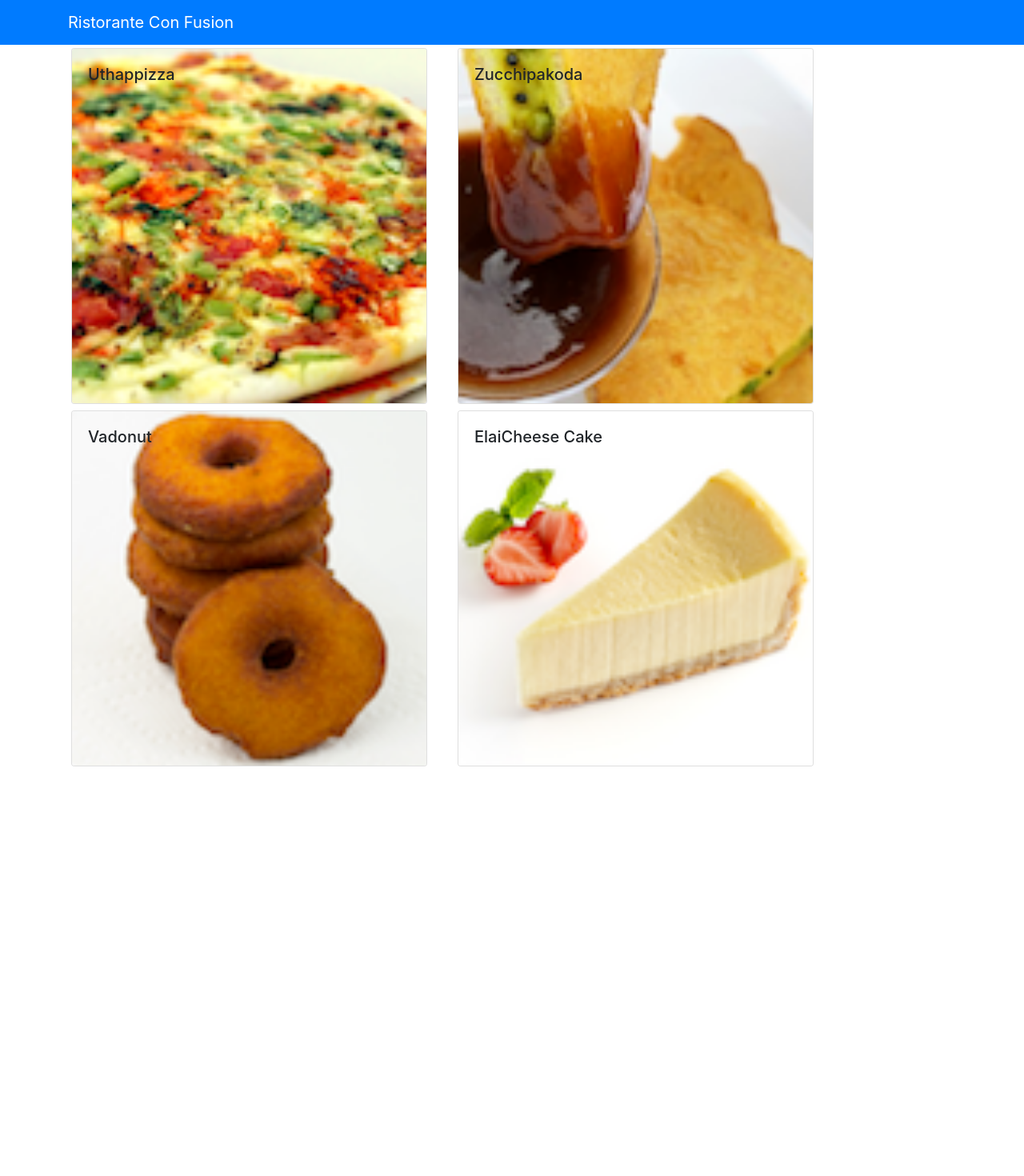
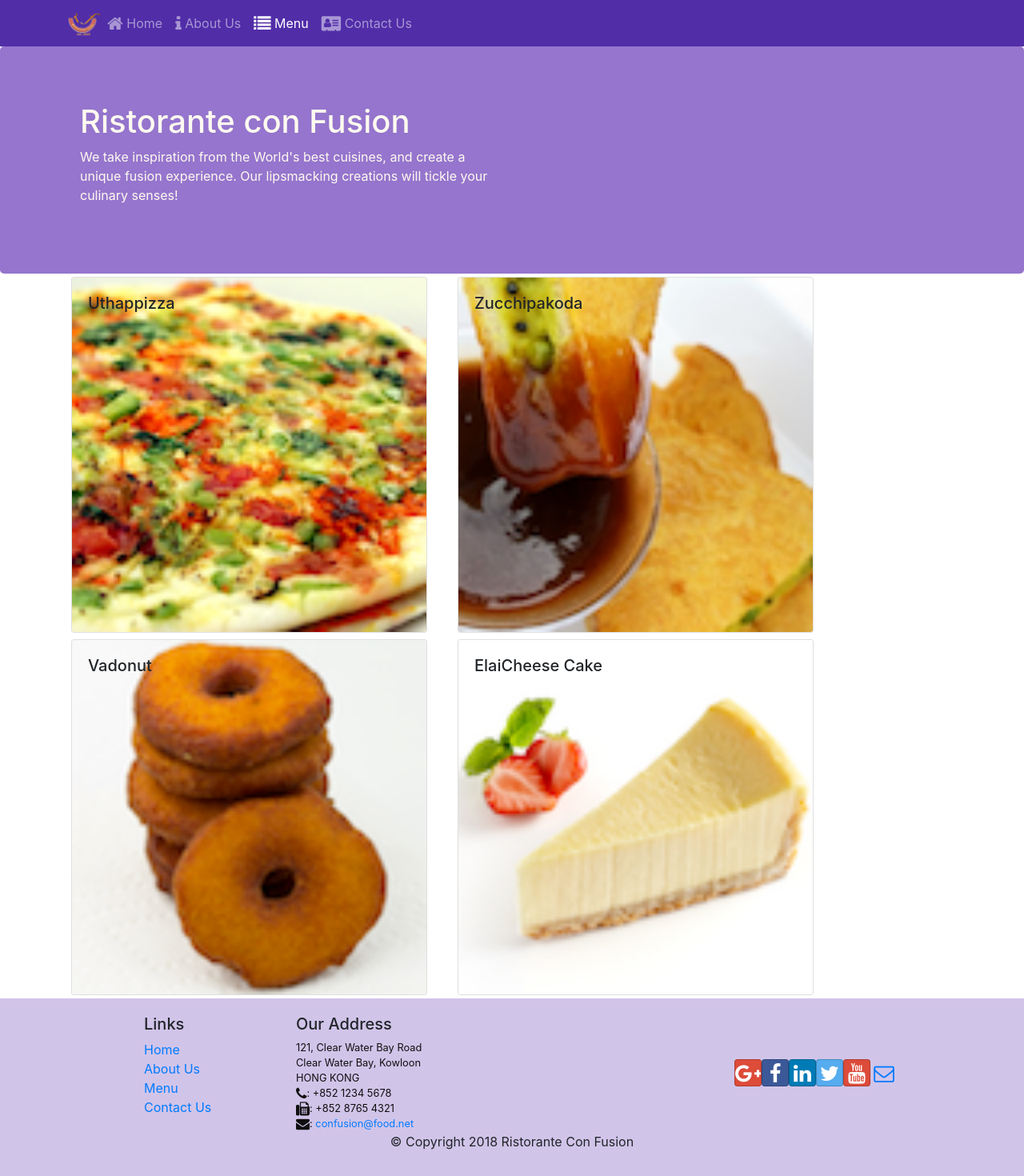
Before and after one commit to pranjal080598/React-frontend, a React (Create React App) app: page /menu in a window 1280 px wide. Shown: the top 1470 px of the page at 80% size. Before the commit the page ends 962 px from the top, so only its background shows below. Built offline with nearby package versions, Linux system fonts and the light colour scheme.

Commit message:
React-Router in Header and Footer

```diff
--- a/package.json
+++ b/package.json
@@ -7,9 +7,13 @@
     "@testing-library/react": "^9.5.0",
     "@testing-library/user-event": "^7.2.1",
     "bootstrap": "^4.0.0",
+    "bootstrap-social": "^5.1.1",
+    "font-awesome": "^4.7.0",
+    "jquery": "^1.9.1",
     "react": "^16.13.1",
     "react-dom": "^16.13.1",
     "react-popper": "^0.9.2",
+    "react-router-dom": "^4.2.2",
     "react-scripts": "3.4.1",
     "reactstrap": "^5.0.0"
   },
--- a/src/App.css
+++ b/src/App.css
@@ -1,4 +1,36 @@
-/* .App {
+.row-header{
+    margin:0px auto;
+    padding:0px auto;
+}
+
+.row-content {
+    margin:0px auto;
+    padding: 50px 0px 50px 0px;
+    border-bottom: 1px ridge;
+    min-height:400px;
+}
+
+.footer{
+    background-color: #D1C4E9;
+    margin:0px auto;
+    padding: 20px 0px 20px 0px;
+}
+.jumbotron {
+    padding:70px 30px 70px 30px;
+    margin:0px auto;
+    background: #9575CD ;
+    color:floralwhite;
+}
+
+address{
+    font-size:80%;
+    margin:0px;
+    color:#0f0f0f;
+}
+
+.navbar-dark {
+    background-color: #512DA8;
+}/* .App {
   text-align: center;
 }
 
--- a/src/App.js
+++ b/src/App.js
@@ -1,15 +1,17 @@
 import React, {Component} from 'react';
 import Main from './components/MainComponent';
-
+import { BrowserRouter } from 'react-router-dom';
 import './App.css';
 
 class App extends Component {
 
   render() {
     return (
+      <BrowserRouter>
       <div className="App">
         <Main />
       </div>
+      </BrowserRouter>
     );
   }
 }
--- /dev/null
+++ b/src/components/FooterComponent.js
@@ -0,0 +1,51 @@
+import React from 'react';
+import { Link } from 'react-router-dom';
+
+function Footer(props) {
+    return(
+    <div className="footer">
+        <div className="container">
+            <div className="row justify-content-center">
+                <div className="col-4 offset-1 col-sm-2">
+                    <h5>Links</h5>
+                    <ul className="list-unstyled">
+                        <li><Link to='/home'>Home</Link></li>
+                        <li><Link to='/aboutus'>About Us</Link></li>
+                        <li><Link to='/menu'>Menu</Link></li>
+                        <li><Link to='/contactus'>Contact Us</Link></li>
+                    </ul>
+                </div>
+                <div className="col-7 col-sm-5">
+                    <h5>Our Address</h5>
+                    <address>
+		              121, Clear Water Bay Road<br />
+		              Clear Water Bay, Kowloon<br />
+		              HONG KONG<br />
+		              <i className="fa fa-phone fa-lg"></i>: +852 1234 5678<br />
+		              <i className="fa fa-fax fa-lg"></i>: +852 8765 4321<br />
+		              <i className="fa fa-envelope fa-lg"></i>: <a href="mailto:confusion@food.net">
+                         confusion@food.net</a>
+                    </address>
+                </div>
+                <div className="col-12 col-sm-4 align-self-center">
+                    <div className="text-center">
+                        <a className="btn btn-social-icon btn-google" href="http://google.com/+"><i className="fa fa-google-plus"></i></a>
+						 <a className="btn btn-social-icon btn-facebook" href="http://www.facebook.com/profile.php?id="><i className="fa fa-facebook"></i></a>
+                        <a className="btn btn-social-icon btn-linkedin" href="http://www.linkedin.com/in/"><i className="fa fa-linkedin"></i></a>
+                        <a className="btn btn-social-icon btn-twitter" href="http://twitter.com/"><i className="fa fa-twitter"></i></a>
+                        <a className="btn btn-social-icon btn-google" href="http://youtube.com/"><i className="fa fa-youtube"></i></a>
+                        <a className="btn btn-social-icon" href="mailto:"><i className="fa fa-envelope-o"></i></a>
+                    </div>
+                </div>
+            </div>
+            <div className="row justify-content-center">
+                <div className="col-auto">
+                    <p>© Copyright 2018 Ristorante Con Fusion</p>
+                </div>
+            </div>
+        </div>
+    </div>
+    )
+}
+
+export default Footer;
--- /dev/null
+++ b/src/components/HeaderComponent.js
@@ -0,0 +1,86 @@
+import { Nav, Navbar, NavbarBrand, NavbarToggler, Collapse, NavItem, Jumbotron } from 'reactstrap';
+import { NavLink } from 'react-router-dom';
+import React, { Component } from 'react';
+
+class Header extends Component {
+    constructor(props) {
+        super(props);
+
+        this.toggleNav = this.toggleNav.bind(this);
+        this.state = {
+          isNavOpen: false
+        };
+      }
+
+      toggleNav() {
+        this.setState({
+          isNavOpen: !this.state.isNavOpen
+        });
+      }
+
+    render() {
+        return(
+            <div>
+                <Navbar dark expand="md">
+                    <div className="container">
+                        <NavbarToggler onClick={this.toggleNav} />
+                        <NavbarBrand className="mr-auto" href="/"><img src='assets/images/logo.png' height="30" width="41" alt='Ristorante Con Fusion' /></NavbarBrand>
+                        <Collapse isOpen={this.state.isNavOpen} navbar>
+                            <Nav navbar>
+                            <NavItem>
+                              <NavLink className="nav-link"  to='/home'><span className="fa fa-home fa-lg"></span> Home</NavLink>
+                            </NavItem>
+                            <NavItem>
+                                <NavLink className="nav-link" to='/aboutus'><span className="fa fa-info fa-lg"></span> About Us</NavLink>
+                            </NavItem>
+                            <NavItem>
+                                <NavLink className="nav-link"  to='/menu'><span className="fa fa-list fa-lg"></span> Menu</NavLink>
+                            </NavItem>
+                            <NavItem>
+                                <NavLink className="nav-link" to='/contactus'><span className="fa fa-address-card fa-lg"></span> Contact Us</NavLink>
+                            </NavItem>
+                            </Nav>
+                        </Collapse>
+                    </div>
+                </Navbar>
+                <Jumbotron>
+                    <div className="container">
+                        <div className="row row-header">
+                            <div className="col-12 col-sm-6">
+                                <h1>Ristorante con Fusion</h1>
+                                <p>We take inspiration from the World's best cuisines, and create a unique fusion experience. Our lipsmacking creations will tickle your culinary senses!</p>
+                            </div>
+                        </div>
+                         </div>
+                </Jumbotron>
+            </div>
+        );
+    }
+}
+export default Header
+
+
+// class Header extends Component {
+//   render() {
+//     return(
+//     <React.Fragment>
+//       <Navbar dark>
+//         <div className="container">
+//             <NavbarBrand href="/">Ristorante Con Fusion</NavbarBrand>
+//         </div>
+//       </Navbar>
+//       <Jumbotron>
+//            <div className="container">
+//                <div className="row row-header">
+//                    <div className="col-12 col-sm-6">
+//                        <h1>Ristorante con Fusion</h1>
+//                        <p>We take inspiration from the World's best cuisines, and create a unique fusion experience. Our lipsmacking creations will tickle your culinary senses!</p>
+//                    </div>
+//                </div>
+//            </div>
+//        </Jumbotron>
+//     </React.Fragment>
+//     );
+//   }
+// }
+// export default Header;
--- /dev/null
+++ b/src/components/HomeComponent.js
@@ -0,0 +1,11 @@
+import React from 'react';
+
+function Home(props) {
+    return(
+      <div className="container">
+        <h4>Home</h4>
+      </div>
+    );
+}
+
+export default Home;
--- a/src/components/MainComponent.js
+++ b/src/components/MainComponent.js
@@ -1,8 +1,11 @@
 import React, { Component } from 'react';
-import { Navbar, NavbarBrand } from 'reactstrap';
 import Menu from './MenuComponent';
+import Home from './HomeComponent';
 import DishDetail from './DishdetailComponent';
+import { Switch, Route, Redirect } from 'react-router-dom';
 import { DISHES } from '../shared/dishes';
+import Header from './HeaderComponent';
+import Footer from './FooterComponent';
 
 class Main extends Component {
 
@@ -10,28 +13,27 @@
     super(props);
     this.state = {
         dishes: DISHES,
-        selectedDish: null
     };
   }
 
-  onDishSelect(dishId) {
-    this.setState({ selectedDish: dishId});
-  }
 
   render() {
-    return (
+      const HomePage = () => {
+      return(
+          <Home />
+      );
+      }
+      return(
       <div>
-        <Navbar dark color="primary">
-          <div className="container">
-            <NavbarBrand href="/">Ristorante Con Fusion</NavbarBrand>
-          </div>
-        </Navbar>
-        <Menu dishes={this.state.dishes} onClick={(dishId) => this.onDishSelect(dishId)} />
+        <Header />
+        <Switch>
+              <Route path='/home' component={HomePage} />
+              <Route exact path='/menu' component={() => <Menu dishes={this.state.dishes} />} />
+              {/* when no specific url use redirect*/}
+              <Redirect to="/home" />
+          </Switch>
 
-
-                     <DishDetail dish={this.state.dishes.filter((dish) => dish.id === this.state.selectedDish)[0]} />
-
-
+        <Footer />
       </div>
     );
   }
--- a/src/components/MenuComponent.js
+++ b/src/components/MenuComponent.js
@@ -3,7 +3,7 @@
 
 function RenderMenuItem({dish, onClick}){
   return(
-     <Card onClick={() => onClick(dish.id)}>
+     <Card>
                   <CardImg width="100%" src={dish.image} alt={dish.name} />
                   <CardImgOverlay>
                       <CardTitle>{dish.name}</CardTitle>
--- a/src/index.js
+++ b/src/index.js
@@ -2,6 +2,8 @@
 import ReactDOM from 'react-dom';
 import 'bootstrap/dist/css/bootstrap.min.css';
 // add index.css later so it overrides default bootstrap css
+import 'font-awesome/css/font-awesome.css';
+import 'bootstrap-social/bootstrap-social.css';
 import './index.css';
 import App from './App';
 import * as serviceWorker from './serviceWorker';
```
Also changed, not shown: 1 other file (tests, documents, lock files or other folders).
